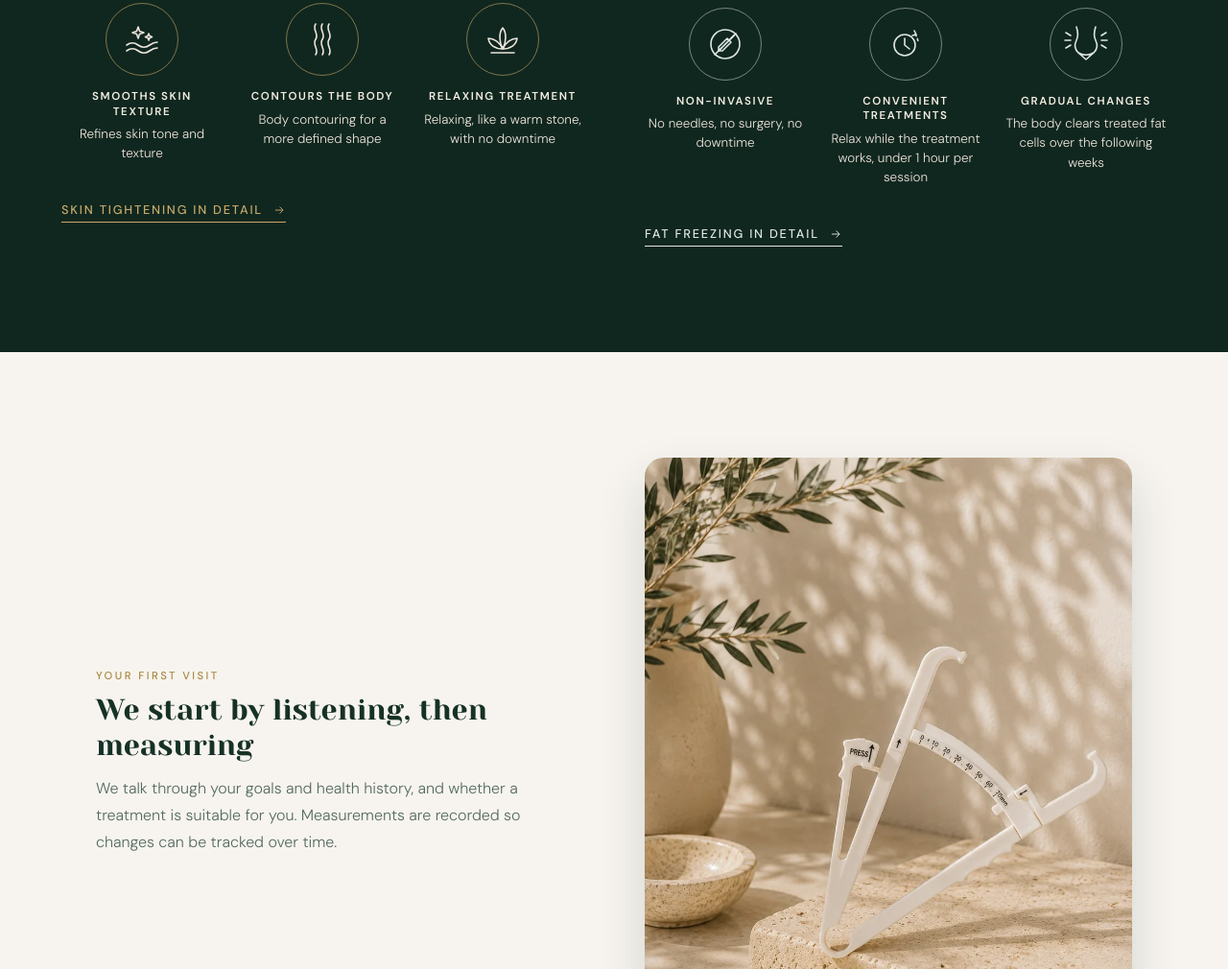
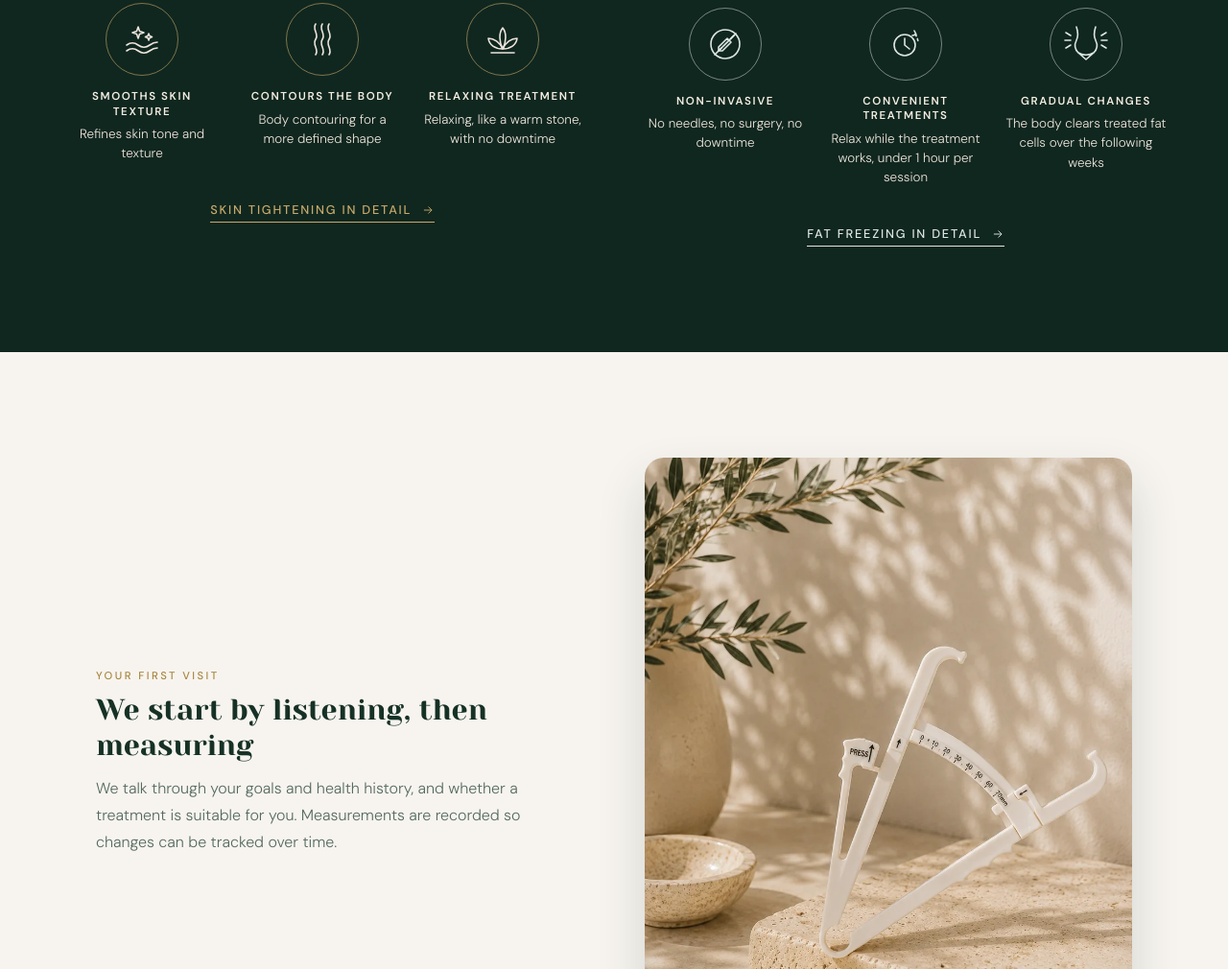
Before and after one commit to Codie-Style/bsculpt-landing, a plain HTML site: page index.html in a window 1280 px wide. Shown: the part 7511-8521 px from the top of the page at 96% size. Drawn offline with Linux system fonts and the light colour scheme.

Commit message:
v45: centre At a glance links

```diff
--- a/index.html
+++ b/index.html
@@ -574,7 +574,7 @@
   .glance__ic svg { width: 48px; height: 48px; }
   .glance__grid b { font: 600 .72rem/1.35 'DM Sans', sans-serif; letter-spacing: var(--tracking-wider); text-transform: uppercase; color: var(--bs-cream); margin-bottom: 6px; }
   .glance__grid span { font-size: .84rem; line-height: 1.5; color: var(--bs-stone); max-width: 22ch; }
-  .glance__more { margin-top: 40px; text-decoration: none; }
+  .glance__more { display: flex; width: fit-content; margin: 40px auto 0; text-decoration: none; }   /* v45: centred under the icons */
   .glance__col--cold .glance__more { color: var(--frost); }
   @media (max-width: 900px) {
     .glance { padding: 80px 20px; }
```
